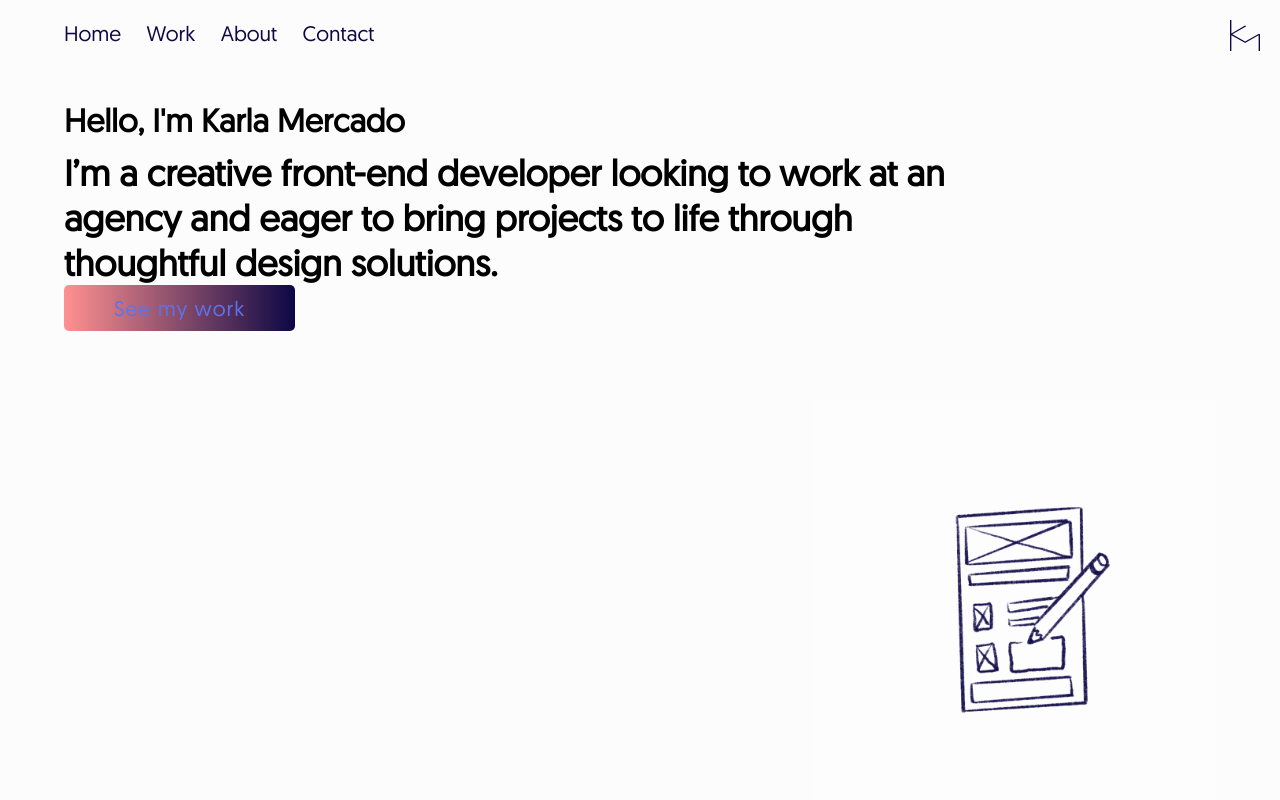
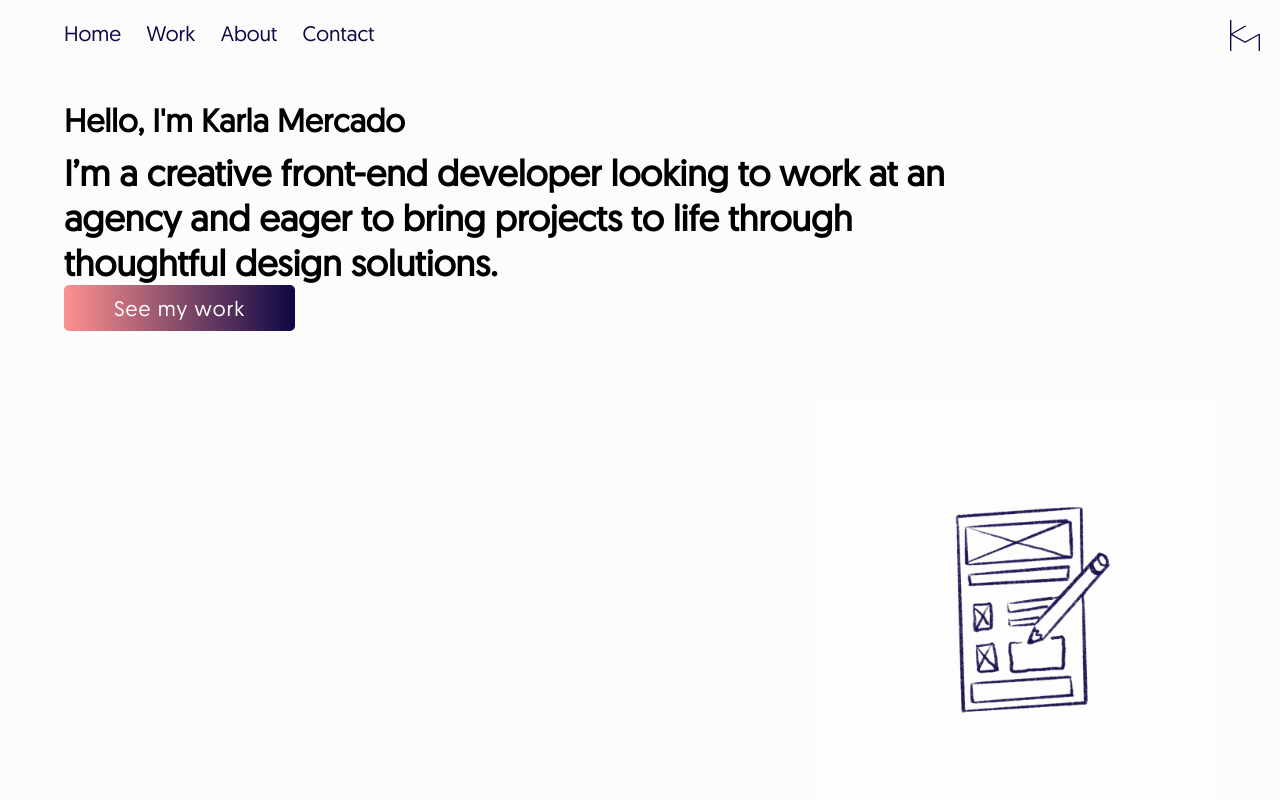
Before and after one commit to karlaem/porfoliov2, a PHP site: page / in a window 1280 px wide. Run offline with PHP 8.4, Linux system fonts and the light colour scheme; style sheets or scripts are compiled from the project's sources; some libraries are stand-ins or nearby versions.

Commit message:
color correction

```diff
--- a/css/work.css
+++ b/css/work.css
@@ -49,8 +49,6 @@
 
 .content a {
   text-decoration: none;
-  color: #5E72EB;
-  margin-right: 20px;
 }
 .content a:hover {
   color: #FEC195;
--- a/sass/work.scss
+++ b/sass/work.scss
@@ -48,8 +48,6 @@
 .content{
     a{
         text-decoration: none;
-        color: $azul;
-        margin-right: 20px;
     }
     a:hover{
         color: $naranja;
```
Also changed, not shown: 1 other file.
